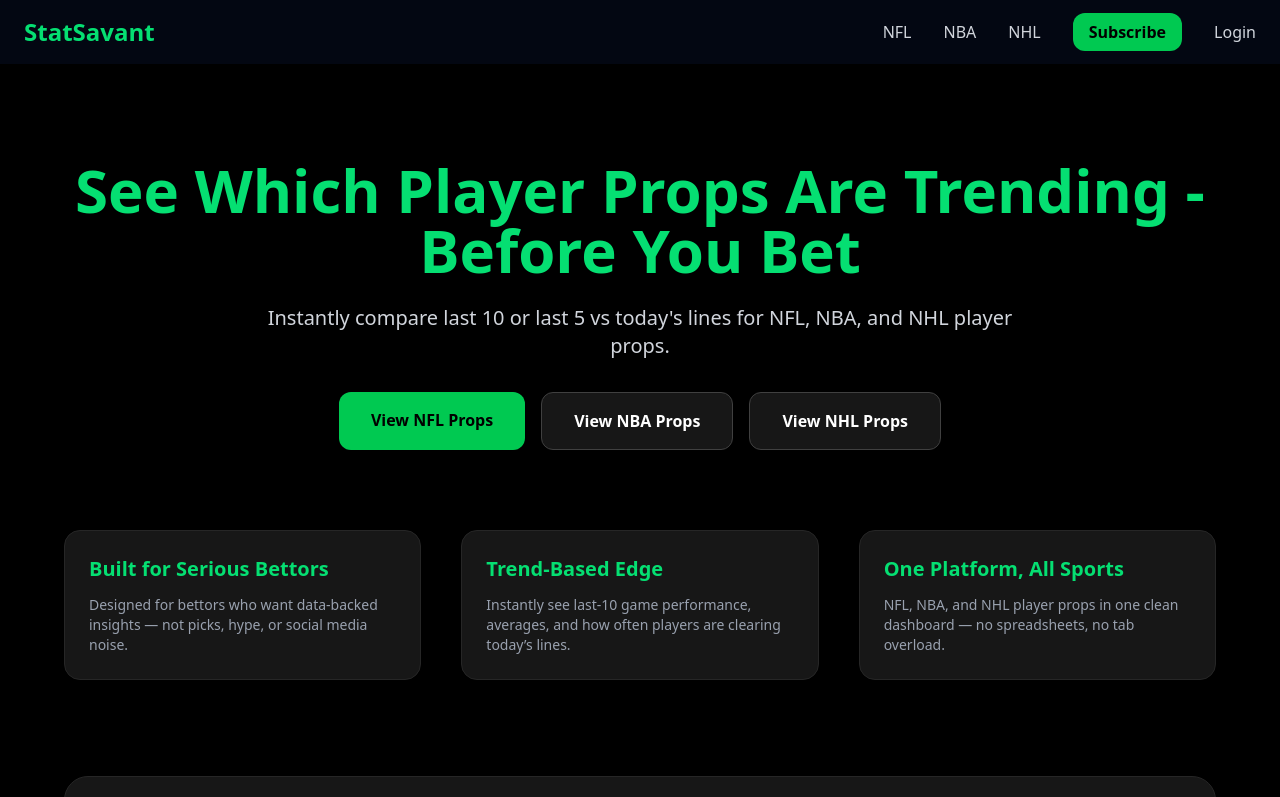
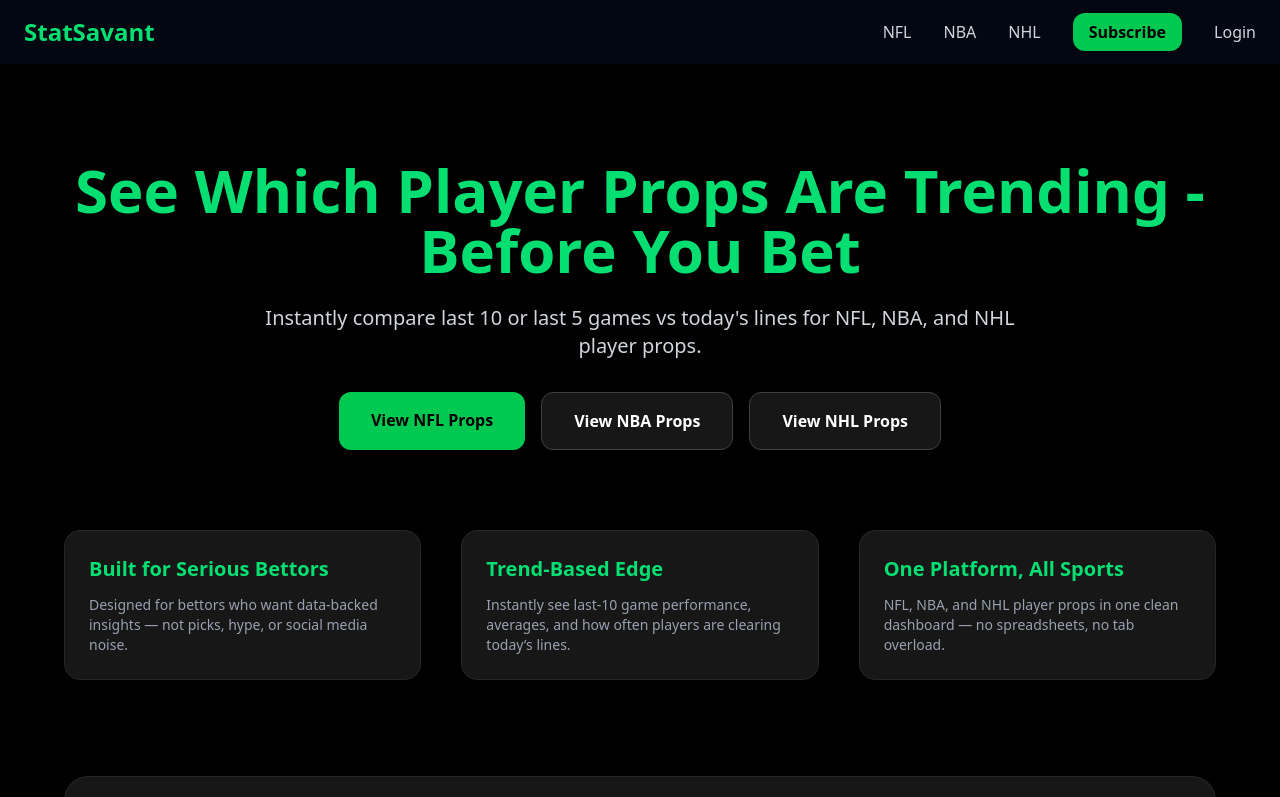
Before and after one commit to StatSavant1/statsavant, a Next.js app: page / in a window 1280 px wide. Shown: the top 797 px of the page. Built offline with nearby package versions, Linux system fonts and the light colour scheme; no server answers.

Commit message:
Update home page headline and messaging

```diff
--- a/app/page.tsx
+++ b/app/page.tsx
@@ -16,7 +16,7 @@
           </h1>
 
           <p className="text-gray-300 text-lg md:text-xl max-w-3xl mx-auto mb-8">
-            Instantly compare last 10 or last 5 vs today's lines for NFL, NBA, and NHL player props.
+            Instantly compare last 10 or last 5 games vs today's lines for NFL, NBA, and NHL player props.
           </p>
 
           <div className="flex flex-col sm:flex-row gap-4 justify-center">
```
